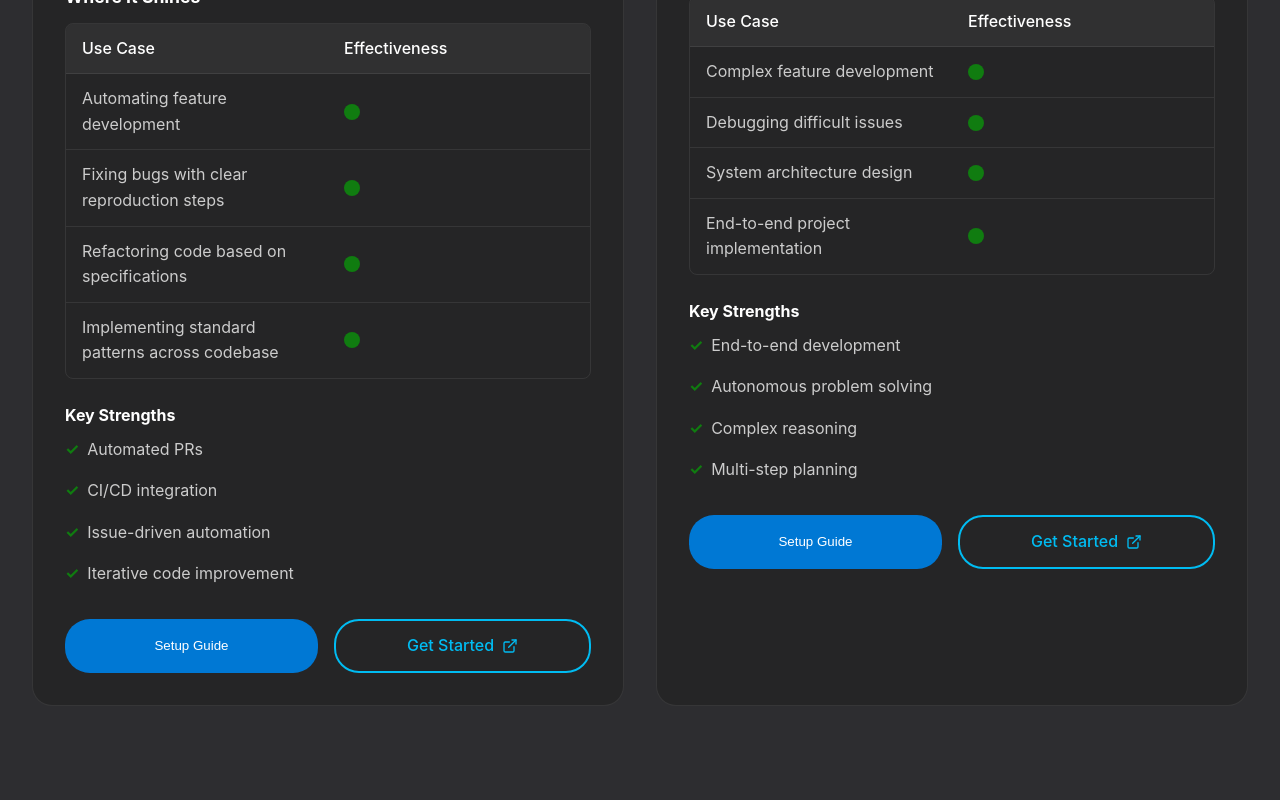
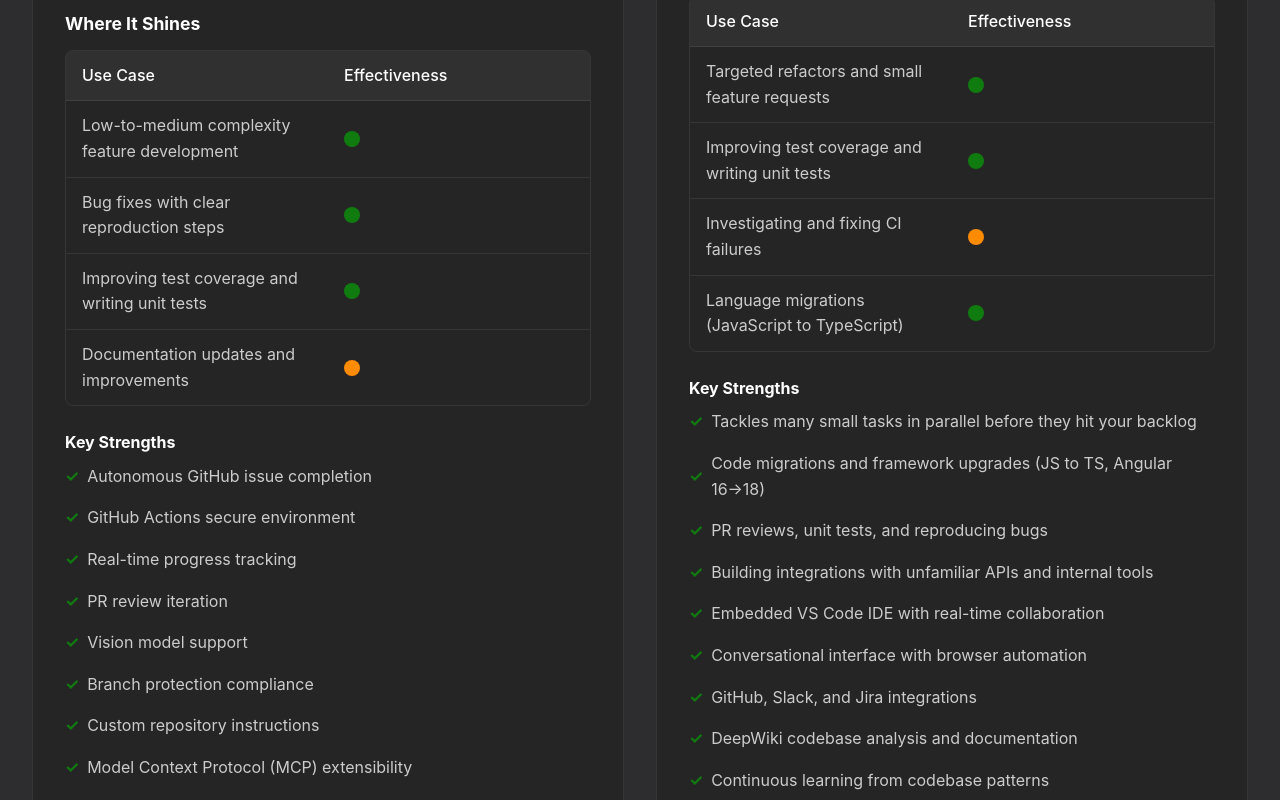
Before and after one commit to thegovind/agunblock, a React (Vite) app in the folder frontend/: page / in a window 1280 px wide. Shown: the part 980-1780 px from the top of the page. Built offline with nearby package versions, Linux system fonts and the light colour scheme; no server answers; a web font is replaced by a local one.

Commit message:
updates to agent descriptions

```diff
--- a/frontend/src/App.css
+++ b/frontend/src/App.css
@@ -428,6 +428,9 @@
     transition: all 0.3s ease;
     position: relative;
     overflow: hidden;
+    display: flex;
+    flex-direction: column;
+    height: 100%;
   }
   .agent-card::before {
     content: '';
@@ -511,6 +514,7 @@
     display: flex;
     gap: 1rem;
     flex-wrap: wrap;
+    margin-top: auto;
   }
   .agent-btn {
     flex: 1;
@@ -1275,8 +1279,8 @@
   }
 
   .effectiveness-indicator.low {
-    background: var(--primary);
-    opacity: 0.5;
+    background: #dc3545;
+    opacity: 1;
   }
 /* Fullscreen Modal Styles */
 .fullscreen-modal-overlay {
--- a/frontend/src/components/AgentCard.tsx
+++ b/frontend/src/components/AgentCard.tsx
@@ -10,6 +10,53 @@
   repoName?: string;
   onAnalyzeClick?: (agentId: string, repoName: string) => void;
 }
+
+// Function to determine effectiveness level based on agent and use case
+const getEffectivenessLevel = (agentId: string, useCase: string, index: number): 'high' | 'medium' | 'low' => {
+  // Cross-repo support - most agents struggle with this
+  const lowerUseCase = useCase.toLowerCase();
+  if (lowerUseCase.includes('cross-repo') || lowerUseCase.includes('multi-repo') || lowerUseCase.includes('cross repo')) {
+    console.log(`Cross-repo detected for ${agentId}: "${useCase}"`);
+    if (agentId === 'devin') return 'medium'; // Devin has some cross-repo capabilities
+    return 'low'; // Most agents don't support cross-repo well
+  }
+
+  // GitHub Copilot Completions - best for real-time coding
+  if (agentId === 'github-copilot-completions') {
+    if (useCase.includes('boilerplate') || useCase.includes('repetitive') || useCase.includes('typos')) return 'high';
+    if (useCase.includes('multi-file') || useCase.includes('complex')) return 'medium';
+    return index < 2 ? 'high' : 'medium';
+  }
+
+  // GitHub Copilot Agent - good for autonomous issue work
+  if (agentId === 'github-copilot-agent') {
+    if (useCase.includes('Low-to-medium') || useCase.includes('Bug fixes') || useCase.includes('test coverage')) return 'high';
+    if (useCase.includes('Documentation') || useCase.includes('technical debt')) return 'medium';
+    return index < 3 ? 'high' : 'medium';
+  }
+
+  // Devin - excellent for complex development tasks
+  if (agentId === 'devin') {
+    if (useCase.includes('refactors') || useCase.includes('migrations') || useCase.includes('integrations') || useCase.includes('test coverage')) return 'high';
+    if (useCase.includes('PR reviews')) return 'medium';
+    return index < 2 ? 'high' : 'medium';
+  }
+
+  // CLI tools - good for specific tasks, variable effectiveness
+  if (agentId === 'codex-cli') {
+    return index === 0 ? 'high' : index === 1 ? 'medium' : 'low';
+  }
+
+  // SRE Agent - specialized for operations
+  if (agentId === 'sreagent') {
+    if (useCase.includes('monitoring') || useCase.includes('alerts')) return 'high';
+    if (useCase.includes('performance') || useCase.includes('automation')) return 'medium';
+    return 'medium';
+  }
+
+  // Default fallback
+  return index < 2 ? 'high' : 'medium';
+};
 
 const AgentCard: React.FC<AgentCardProps> = ({
   agent,
@@ -58,7 +105,7 @@
                 <div key={index} className="comparison-table-row">
                   <div className="comparison-table-cell">{useCase}</div>
                   <div className="comparison-table-cell">
-                    <div className="effectiveness-indicator high"></div>
+                    <div className={`effectiveness-indicator ${getEffectivenessLevel(agent.id, useCase, index)}`}></div>
                   </div>
                 </div>
               ))}
@@ -77,8 +124,11 @@
           <li>How to use with {repoName}:</li>
           {agent.id === 'github-copilot-agent' && (
             <>
-              <li>Assign issues to Copilot Agent in your GitHub repository</li>
-              <li>Automate feature additions, bug fixes, refactoring, and more</li>
+              <li>Enable Copilot Agent in organization and repository settings</li>
+              <li>Create well-scoped issues with clear acceptance criteria</li>
+              <li>Assign issues to "Copilot" to trigger autonomous development</li>
+              <li>Monitor progress via session logs and PR updates</li>
+              <li>Review and iterate using PR comments</li>
             </>
           )}
           {agent.id === 'devin' && (
--- a/frontend/src/components/HomePage.tsx
+++ b/frontend/src/components/HomePage.tsx
@@ -225,7 +225,7 @@
               <div className="integration-icon">☁️</div>
               <h3>Azure Integration</h3>
               <p>
-                Deploy agents via Azure Marketplace or use Azure OpenAI for
+                Deploy agents via Azure Marketplace or use Azure AI Foundry for
                 custom implementations
               </p>
             </div>
@@ -262,7 +262,7 @@
         <div className="footer-content">
           <p style={{ color: 'var(--text-secondary)' }}>
             © {new Date().getFullYear()} Microsoft Corporation. AGUnblock is an
-            open source project.
+            open source project, powered by Azure AI Foundry Agents Service.
           </p>
         </div>
       </footer>
--- a/frontend/src/data/agents/devin.ts
+++ b/frontend/src/data/agents/devin.ts
@@ -2,25 +2,30 @@
 
 const devin: Agent = {
   id: 'devin',
-  name: 'Devin',
+  name: 'Cognition Devin',
   description:
-    'An autonomous AI software engineer, available via Azure Marketplace, that can plan and execute complex tasks across the SDLC.',
+    'Your collaborative AI teammate that can write, run and test code. Devin excels at handling small tasks in parallel, code migrations, PR reviews, and building integrations before they hit your backlog.',
   provider: 'Microsoft',
   category: 'async-swe',
   url: 'https://aka.ms/devin',
   logo: 'https://cognition.ai/images/devin-logo.svg',
-  getStarted: 'Available via Azure Marketplace.',
+  getStarted: 'Available via Azure Marketplace deployment.',
   strengths: [
-    'End-to-end development',
-    'Autonomous problem solving',
-    'Complex reasoning',
-    'Multi-step planning',
+    'Tackles many small tasks in parallel before they hit your backlog',
+    'Code migrations and framework upgrades (JS to TS, Angular 16→18)',
+    'PR reviews, unit tests, and reproducing bugs',
+    'Building integrations with unfamiliar APIs and internal tools',
+    'Embedded VS Code IDE with real-time collaboration',
+    'Conversational interface with browser automation',
+    'GitHub, Slack, and Jira integrations',
+    'DeepWiki codebase analysis and documentation',
+    'Continuous learning from codebase patterns',
   ],
   integration: 'Azure Marketplace',
   prerequisites: [
     'Azure subscription with appropriate permissions',
     'GitHub repository with appropriate permissions',
-    'Basic understanding of Azure services'
+    'Understanding that Devin works best on junior engineer level tasks'
   ],
   setupSteps: [
     {
@@ -34,7 +39,7 @@
       title: 'Configure GitHub Integration',
       description: 'Connect your GitHub account to Devin to enable repository access and code changes.',
       links: [
-        { text: 'Devin GitHub Integration Guide', url: 'https://docs.devin.ai/integrations/gh' },
+        { text: 'Devin GitHub Integration Guide', url: 'https://docs.devin.ai/integrations/github-integration-guide' },
         { text: 'GitHub Settings', url: 'https://github.com/settings/applications' }
       ]
     },
@@ -54,19 +59,34 @@
     {
       title: 'Configure Devin\'s Machine',
       description: 'Complete the setup process by configuring Devin\'s Machine for your project. This will enable Devin to work effectively with your codebase.'
+    },
+    {
+      title: 'Connect Integrations',
+      description: 'Connect Devin with GitHub, Slack, Azure DevOps, and enable DeepWiki for enhanced codebase analysis and DeepSearch for semantic code search.',
+      links: [
+        { text: 'DeepWiki Integration', url: 'https://deepwiki.com' },
+        { text: 'Slack Integration Guide', url: 'https://docs.devin.ai/integrations/slack' }
+      ]
     }
   ],
   useCases: [
-    'Complex feature development',
-    'Debugging difficult issues',
-    'System architecture design',
-    'End-to-end project implementation'
+    'Targeted refactors and small feature requests',
+    'Improving test coverage and writing unit tests',
+    'Investigating and fixing CI failures',
+    'Language migrations (JavaScript to TypeScript)',
+    'Framework upgrades (Angular 16 → 18)',
+    'PR reviews and codebase Q&A with DeepWiki',
+    'Building integrations with unfamiliar APIs',
+    'Creating prototypes and internal tools',
+    'Cross-repo dependency management',
+    'Multi-repository refactoring projects',
   ],
   bestFor: [
-    'Complex problem solving',
-    'Projects requiring deep reasoning',
-    'Multi-step development tasks',
-    'Teams needing autonomous development'
+    'Junior engineer level complexity tasks',
+    'Tasks that are quick to verify (CI passes, deployments)',
+    'Smaller, clearly scoped development tasks',
+    'Teams wanting to prevent small tasks from hitting their backlog',
+    'Collaborative development with embedded IDE takeover'
   ]
 };
 
--- a/frontend/src/data/agents/github-copilot-agent.ts
+++ b/frontend/src/data/agents/github-copilot-agent.ts
@@ -4,66 +4,93 @@
   id: 'github-copilot-agent',
   name: 'GitHub Copilot Coding Agent',
   description:
-    'Asynchronous agent that autonomously completes GitHub Issues by creating pull requests, running CI/CD, and iterating on feedback. Assign issues to the agent to automate feature additions, bug fixes, refactoring, and more.',
+    'Autonomous coding agent embedded in GitHub that works independently on issues. Uses GitHub Actions compute environment to fix bugs, implement features, improve test coverage, and update documentation. Pushes commits to draft PRs and iterates based on feedback.',
   provider: 'GitHub (Microsoft)',
   category: 'async-swe',
   url: 'https://github.blog/news-insights/product-news/github-copilot-meet-the-new-coding-agent/',
   logo: 'https://github.githubassets.com/images/modules/site/copilot/copilot-logo.png',
-  getStarted: 'Assign issues to Copilot Agent in your GitHub repository.',
+  getStarted: 'Enable Copilot Agent in repository settings, then assign GitHub issues to Copilot.',
   strengths: [
-    'Automated PRs',
-    'CI/CD integration',
-    'Issue-driven automation',
-    'Iterative code improvement',
+    'Autonomous GitHub issue completion',
+    'GitHub Actions secure environment',
+    'Real-time progress tracking',
+    'PR review iteration',
+    'Vision model support',
+    'Branch protection compliance',
+    'Custom repository instructions',
+    'Model Context Protocol (MCP) extensibility',
   ],
-  integration: 'GitHub Issues & PRs',
+  integration: 'GitHub Issues & Pull Requests',
   prerequisites: [
-    'GitHub account with Copilot Enterprise subscription',
-    'Repository with appropriate permissions',
-    'Well-defined issues with clear requirements'
+    'GitHub Copilot Pro+ or Enterprise subscription',
+    'Repository with write access permissions',
+    'Organization/enterprise admin enablement',
+    'Repository-specific agent enablement'
   ],
   setupSteps: [
     {
-      title: 'Subscribe to GitHub Copilot Enterprise',
-      description: 'Ensure your organization has a GitHub Copilot Enterprise subscription.',
+      title: 'Subscribe to GitHub Copilot Pro+ or Enterprise',
+      description: 'Ensure you have an active subscription. Starting June 4, 2025, the agent uses premium requests.',
       links: [
-        { text: 'Copilot Enterprise', url: 'https://github.com/features/copilot' }
+        { text: 'Copilot Plans', url: 'https://github.com/features/copilot' },
+        { text: 'Enterprise Features', url: 'https://docs.github.com/en/enterprise-cloud@latest/copilot' }
       ]
     },
     {
-      title: 'Enable Copilot Agent for your organization',
-      description: 'Organization admin must enable Copilot Agent in the organization settings.',
+      title: 'Enable Organization/Enterprise Policy',
+      description: 'Organization or enterprise admin must enable Copilot coding agent policy in settings.',
       links: [
+        { text: 'Enterprise Setup Guide', url: 'https://docs.github.com/en/enterprise-cloud@latest/copilot/using-github-copilot/coding-agent/enabling-copilot-coding-agent' },
         { text: 'Organization Settings', url: 'https://github.com/settings/organizations' }
       ]
     },
     {
-      title: 'Configure repository settings',
-      description: 'Enable Copilot Agent for specific repositories in repository settings.',
+      title: 'Enable Agent for Repositories',
+      description: 'Enable Copilot coding agent for specific repositories where you want to use it.',
       links: [
-        { text: 'Repository Settings', url: 'https://github.com/settings/repositories' }
+        { text: 'Repository Enablement Guide', url: 'https://docs.github.com/en/enterprise-cloud@latest/copilot/using-github-copilot/coding-agent/enabling-copilot-coding-agent' }
       ]
     },
     {
-      title: 'Create well-defined issues',
-      description: 'Create issues with clear requirements, acceptance criteria, and context for the agent to work with.'
+      title: 'Create Well-Scoped Issues',
+      description: 'Write clear issues with complete acceptance criteria, problem descriptions, and file directions for best results.',
+      links: [
+        { text: 'Best Practices Guide', url: 'https://docs.github.com/en/enterprise-cloud@latest/copilot/using-github-copilot/coding-agent/best-practices-for-using-copilot-to-work-on-tasks' }
+      ]
     },
     {
-      title: 'Assign issues to Copilot Agent',
-      description: 'Assign the issue to the Copilot Agent user in your repository to trigger automated development.'
+      title: 'Add Custom Repository Instructions (Optional)',
+      description: 'Create .github/copilot-instructions.md with project-specific guidelines, build/test commands, and coding standards.',
+      links: [
+        { text: 'Custom Instructions Guide', url: 'https://docs.github.com/en/enterprise-cloud@latest/copilot/using-github-copilot/coding-agent/best-practices-for-using-copilot-to-work-on-tasks#adding-custom-instructions-to-your-repository' }
+      ]
+    },
+    {
+      title: 'Assign Issues to Copilot',
+      description: 'Assign issues to "Copilot" from the assignees menu. Copilot will add 👀 reaction and start working in background.'
     }
   ],
   useCases: [
-    'Automating feature development',
-    'Fixing bugs with clear reproduction steps',
-    'Refactoring code based on specifications',
-    'Implementing standard patterns across codebase'
+    'Low-to-medium complexity feature development',
+    'Bug fixes with clear reproduction steps',
+    'Improving test coverage and writing unit tests',
+    'Documentation updates and improvements',
+    'Code refactoring and technical debt reduction',
+    'Accessibility improvements',
+    'UI/UX feature implementations',
+    'API integration and endpoint development',
+    'Database schema updates',
+    'Cross-repo changes (limited support)',
   ],
   bestFor: [
-    'Teams with well-defined processes',
-    'Repositories with good test coverage',
-    'Routine feature implementation',
-    'Organizations with clear coding standards'
+    'Well-tested codebases with clear structure',
+    'Teams with established coding standards',
+    'Projects with comprehensive documentation',
+    'Repositories with good CI/CD pipelines',
+    'Organizations prioritizing security compliance',
+    'Teams managing large backlogs of smaller tasks',
+    'Projects requiring consistent code quality',
+    'Development workflows emphasizing code review'
   ]
 };
 
--- a/frontend/src/data/agents/github-copilot-completions.ts
+++ b/frontend/src/data/agents/github-copilot-completions.ts
@@ -80,7 +80,7 @@
     'Catching typos and fixing simple coding mistakes',
     'Automated testing and build task execution',
     'Complex codebase modifications with natural language',
-    'Generating tests and documentation'
+    'Cross-repo coordination (limited context)',
   ],
   bestFor: [
     'Individual developers and teams',
```
Also changed, not shown: 1 other file (tests, documents, lock files or other folders).
